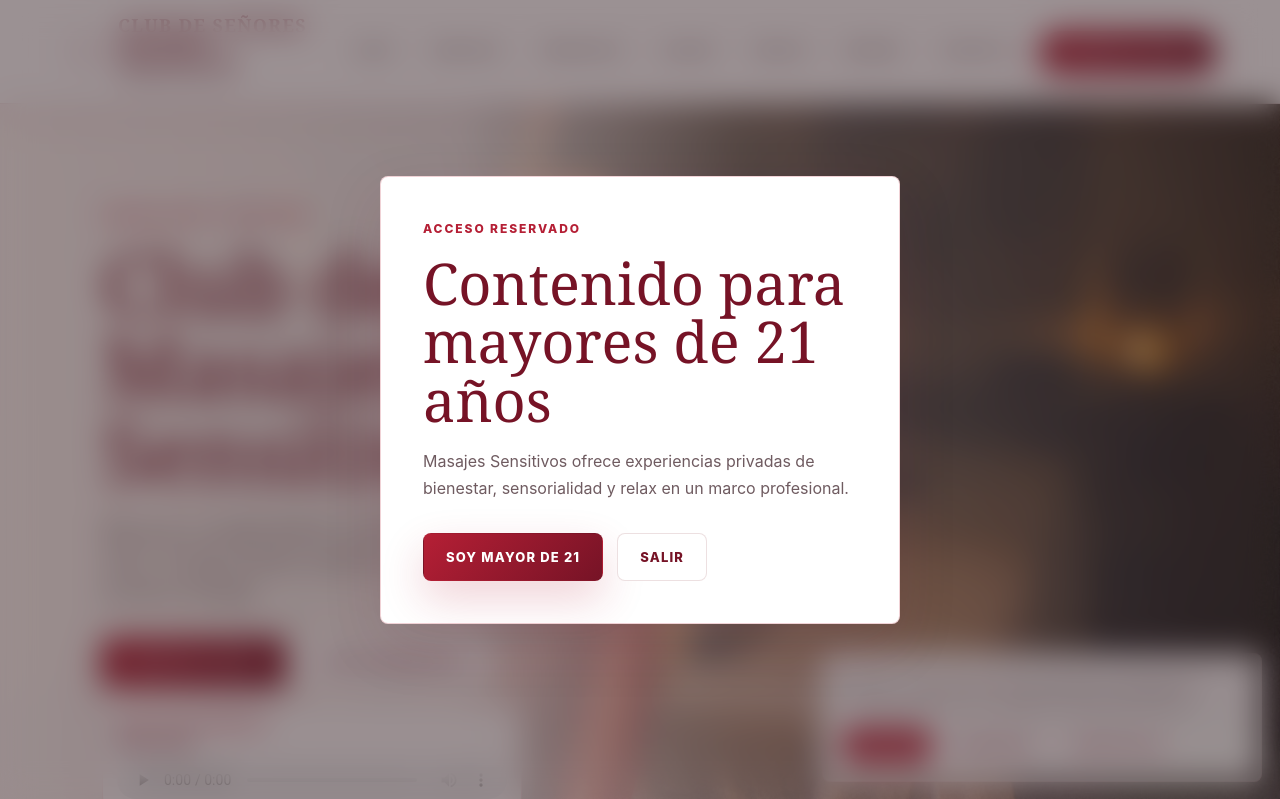
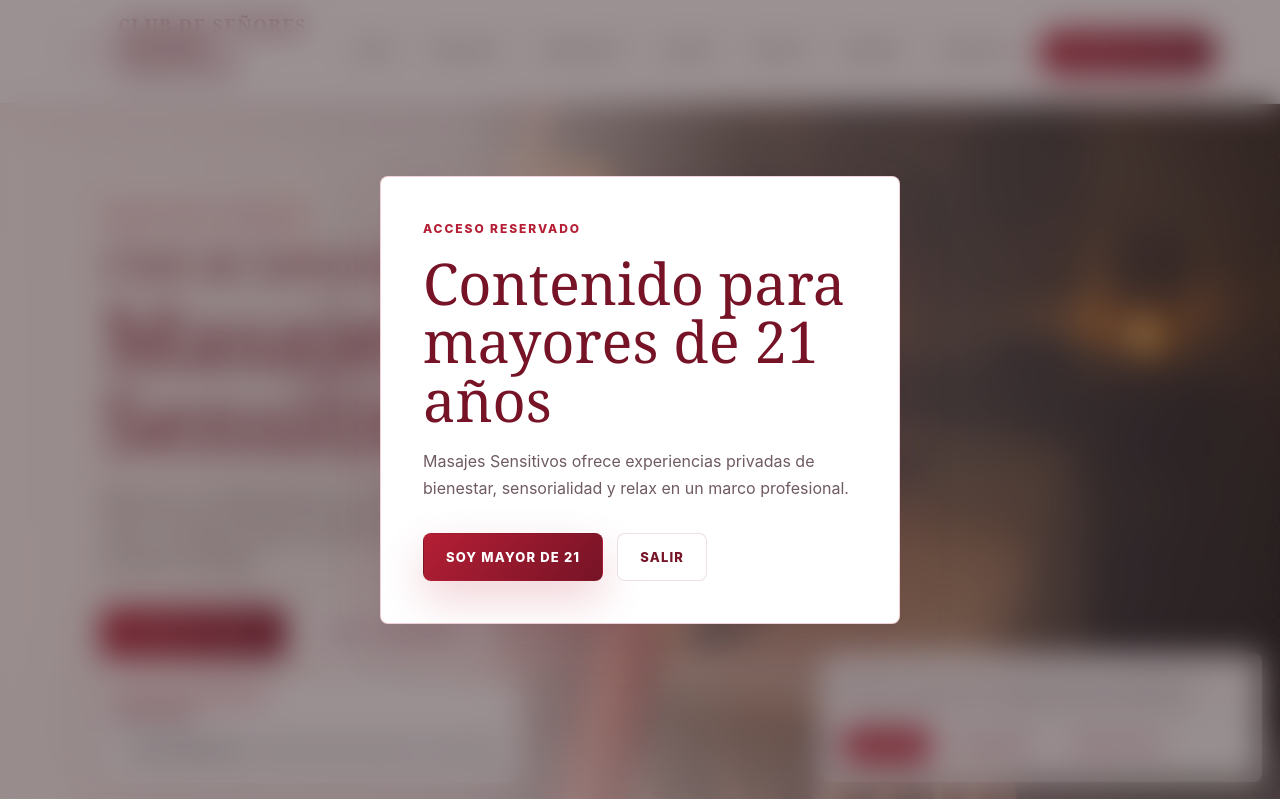
Before and after one commit to DylanMachado1/terapeutas-tantricas, a plain HTML site: page index.html in a window 1280 px wide. Shown: the top 799 px of the page. Drawn offline with Linux system fonts and the light colour scheme.

Commit message:
Style hero title hierarchy

```diff
--- a/index.html
+++ b/index.html
@@ -84,7 +84,10 @@
         <div class="hero-media" aria-hidden="true"></div>
         <div class="hero-content">
           <p class="eyebrow">Sensualidad y Erotismo</p>
-          <h1>Club de Señores Masajes Sensitivos</h1>
+          <h1 class="hero-title">
+            <span class="hero-title-script">Club de Señores</span>
+            <span>Masajes Sensitivos</span>
+          </h1>
           <p class="hero-copy">
             Más que un masaje tántrico: una cita tántrica de disfrute,
             conexión y relax. Un lugar privado, exclusivo y de alto nivel,
--- a/styles.css
+++ b/styles.css
@@ -232,6 +232,18 @@ h1 {
   color: var(--red-deep);
   font-size: clamp(44px, 7vw, 86px);
   line-height: 0.98;
+}
+
+.hero-title span {
+  display: block;
+}
+
+.hero-title .hero-title-script {
+  margin-bottom: 10px;
+  font-size: clamp(30px, 3.2vw, 48px);
+  font-style: italic;
+  font-weight: 400;
+  line-height: 1.08;
 }
 
 h2 {
@@ -1654,6 +1666,12 @@ textarea:disabled {
     line-height: 1.04;
   }
 
+  .hero-title .hero-title-script {
+    margin-bottom: 7px;
+    font-size: 27px;
+    line-height: 1.05;
+  }
+
   h2 {
     font-size: 30px;
     line-height: 1.08;
```
